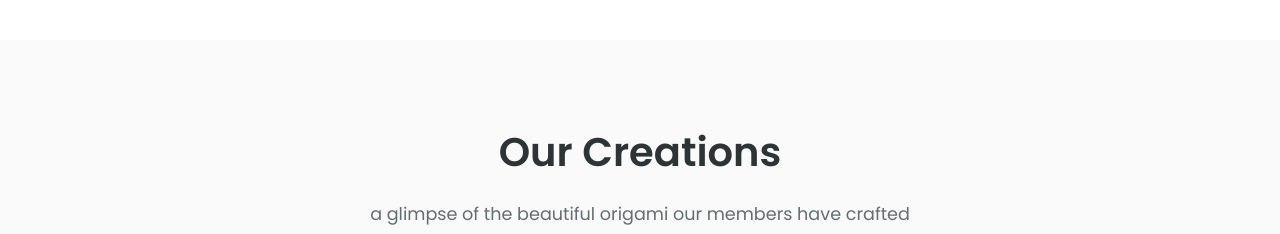
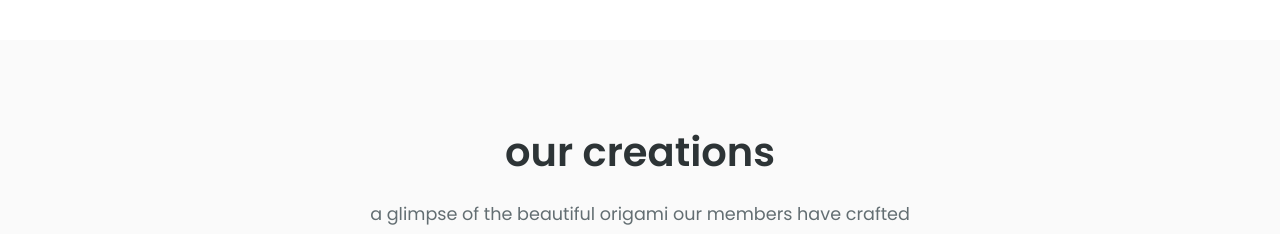
Before and after one commit to serena-ni/origami-club-website, a plain HTML site: page index.html in a window 1280 px wide. Shown: the part 1080-1314 px from the top of the page. Drawn offline with Linux system fonts and the light colour scheme.

Commit message:
updated text on site

```diff
--- a/index.html
+++ b/index.html
@@ -60,7 +60,7 @@
 
         <section id="gallery">
             <div class="container">
-                <h2>Our Creations</h2>
+                <h2>our creations</h2>
                 <p class="gallery-subtitle">a glimpse of the beautiful origami our members have crafted</p>
                 <div class="gallery-grid">
                     <div class="gallery-item">
```
